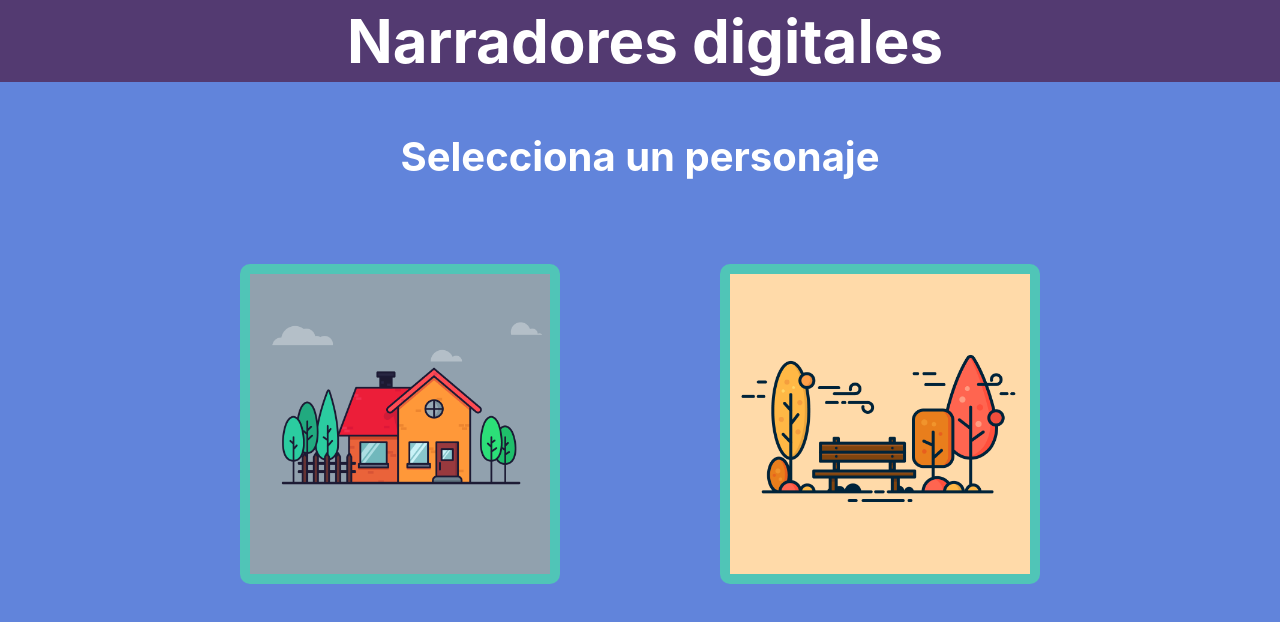
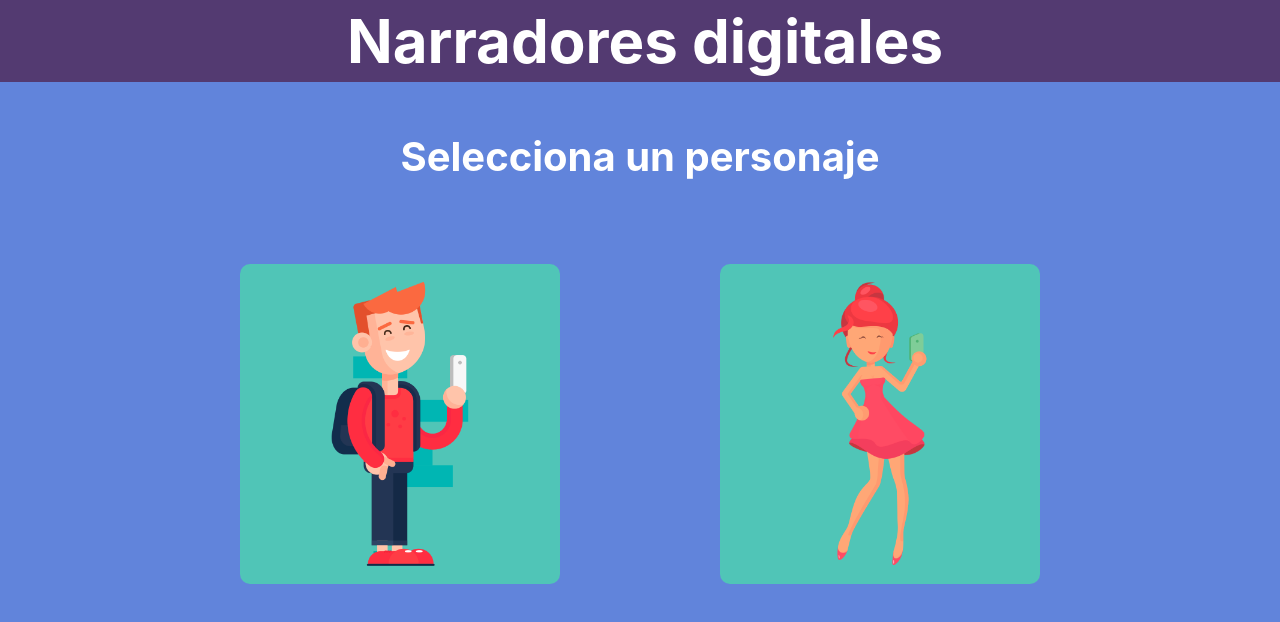
Before and after one commit to nicksiuxs/narradores-digitales-frontend, a React (Create React App) app: page /iniciar in a window 1280 px wide. Shown: the top 622 px of the page. Built offline with nearby package versions, Linux system fonts and the light colour scheme.

Commit message:
ADD: personajes

```diff
--- a/src/App.js
+++ b/src/App.js
@@ -30,7 +30,10 @@ function App() {
 		<Router>
 			<Switch>
 				<Route path="/iniciar">
-					<SetUprecord callbackSelectEscenario={setEscenario} />
+					<SetUprecord
+						callbackSelectEscenario={setEscenario}
+						callbackSelectPersonaje={setPersonaje}
+					/>
 				</Route>
 				<Route path="/">
 					<Home />
--- a/src/components/SetUpRecord/SetUprecord.js
+++ b/src/components/SetUpRecord/SetUprecord.js
@@ -8,8 +8,8 @@ import CardSelect from "../CardSelect/CardSelect";
 
 import Casa from "../../img/casa.png";
 import Parque from "../../img/parque.png";
-import Chico from "../../img/casa.png";
-import Chica from "../../img/parque.png";
+import Chico from "../../img/nino.png";
+import Chica from "../../img/nina.png";
 
 const SetUprecord = ({ callbackSelectEscenario, callbackSelectPersonaje }) => {
 	const [current, setCurrent] = useState("personajes");
```
Also changed, not shown: src/img/nina.png (added), src/img/nino.png (added).
